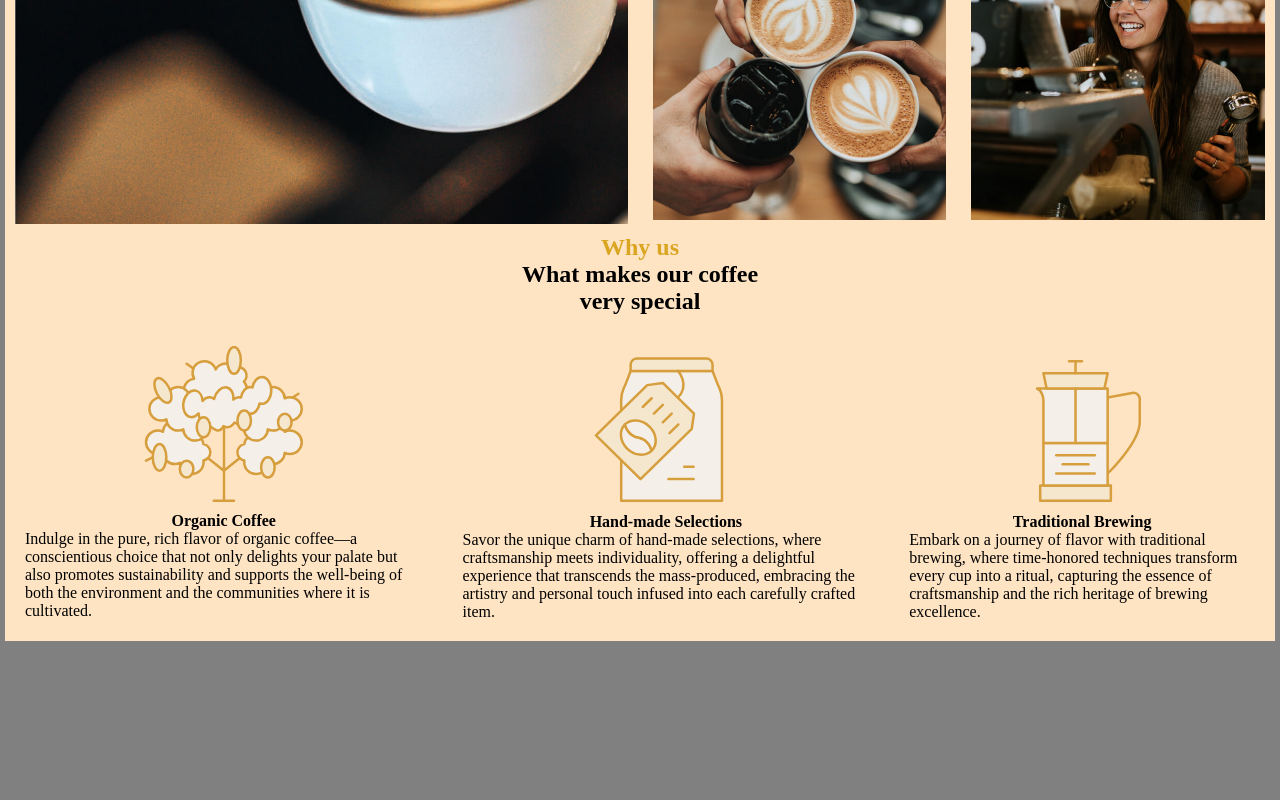
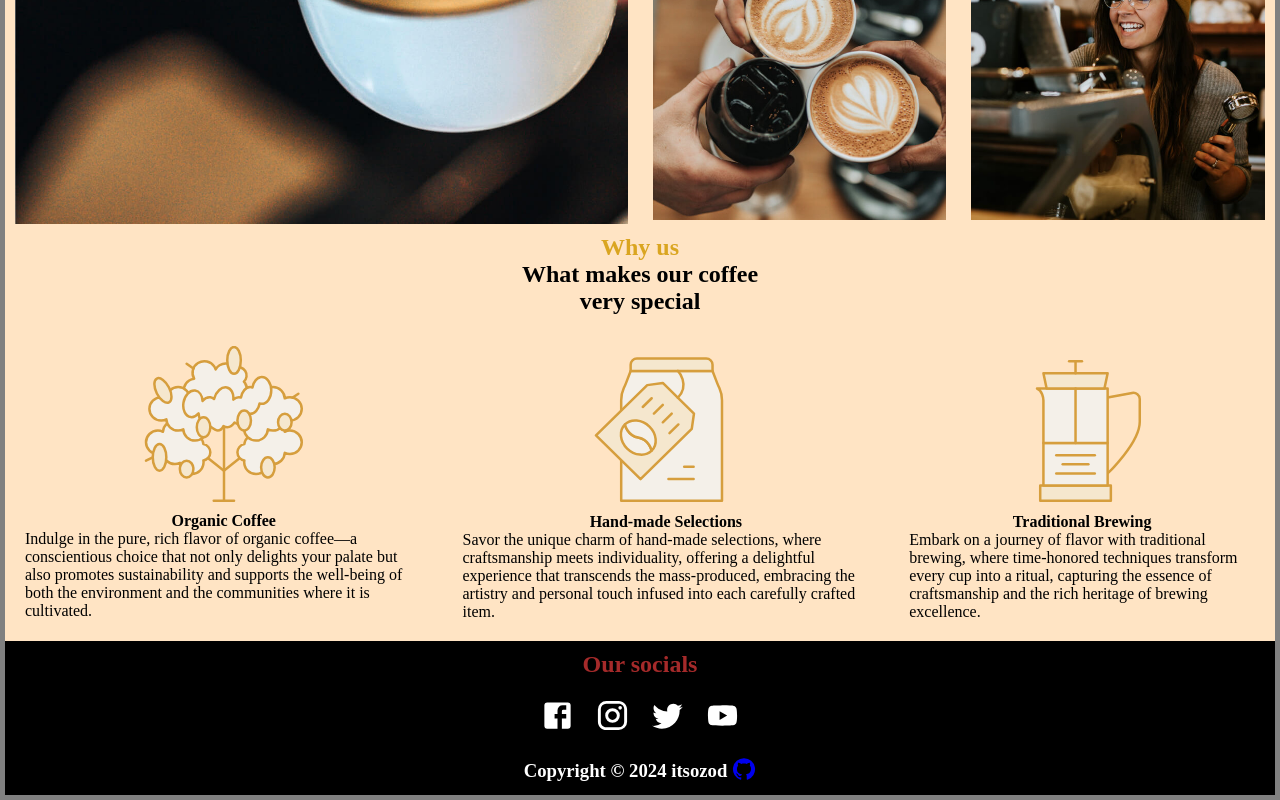
Before and after one commit to itsozod/coffee-land, a React (Vite) app: page / in a window 1280 px wide. Shown: the part 1300-2100 px from the top of the page. Before the commit the page ends 1946 px from the top, so only its background shows below. Built offline with nearby package versions, Linux system fonts and the light colour scheme.

Commit message:
created a footer

```diff
--- a/src/App.jsx
+++ b/src/App.jsx
@@ -17,6 +17,7 @@ import "./App.css";
 import { ThemeProvider } from "./hooks/darkmodeHook/ThemeProvider";
 import { IceCreamCard } from "./components/iceCreamCard/IceCreamCard";
 import { CoffeeCard } from "./components/coffeeCard/CoffeeCard";
+import { Footer } from "./components/footer/Footer";
 function App() {
   const [loader, setLoader] = useState(false);
   const [toggle, setToggle] = useState(false);
@@ -65,6 +66,7 @@ function App() {
               {/* <Route path="/signin" element={<SignIn />} /> */}
               <Route path="*" element={<NotFound />} />
             </Routes>
+            <Footer />
           </ThemeProvider>
         </>
       )}
--- /dev/null
+++ b/src/components/footer/Footer.jsx
@@ -0,0 +1,40 @@
+import styles from "./Footer.module.css";
+import { Instagram } from "@mui/icons-material";
+import { Facebook } from "@mui/icons-material";
+import { YouTube } from "@mui/icons-material";
+import { Twitter } from "@mui/icons-material";
+import { GitHub } from "@mui/icons-material";
+
+export const Footer = () => {
+  return (
+    <footer className={styles.footer}>
+      <h2 style={{ color: "brown" }}>Our socials</h2>
+      <div className={styles.socials_container}>
+        <Facebook sx={{ fontSize: "35px" }} className={styles.facebook} />
+        <Instagram sx={{ fontSize: "35px" }} className={styles.insta} />
+        <Twitter sx={{ fontSize: "35px" }} className={styles.twitter} />
+        <YouTube sx={{ fontSize: "35px" }} className={styles.youtube} />
+      </div>
+      <div className={styles.github_container}>
+        <h3>
+          Copyright &copy; <span>{new Date().getFullYear()}</span> itsozod
+        </h3>
+        <a
+          href="https://github.com/itsozod"
+          rel="noreferrer"
+          target="_blank"
+          className={styles.github_link}
+        >
+          <GitHub
+            sx={{
+              transition: "0.3s ease-in-out",
+              "&:hover": {
+                transform: "rotate(360deg) scale(1.2)",
+              },
+            }}
+          />
+        </a>
+      </div>
+    </footer>
+  );
+};
--- /dev/null
+++ b/src/components/footer/Footer.module.css
@@ -0,0 +1,39 @@
+.footer {
+  display: flex;
+  justify-content: center;
+  align-items: center;
+  flex-direction: column;
+  padding: 10px;
+  background-color: black;
+  color: white;
+}
+.socials_container {
+  margin: 10px;
+}
+.insta,
+.facebook,
+.twitter,
+.youtube {
+  cursor: pointer;
+  margin: 10px;
+}
+.insta:hover {
+  color: red;
+}
+.facebook:hover {
+  color: blue;
+}
+.twitter:hover {
+  color: lightskyblue;
+}
+.youtube:hover {
+  color: red;
+}
+.github_container {
+  display: flex;
+  justify-content: center;
+  align-items: center;
+}
+.github_link {
+  margin-left: 5px;
+}
```
